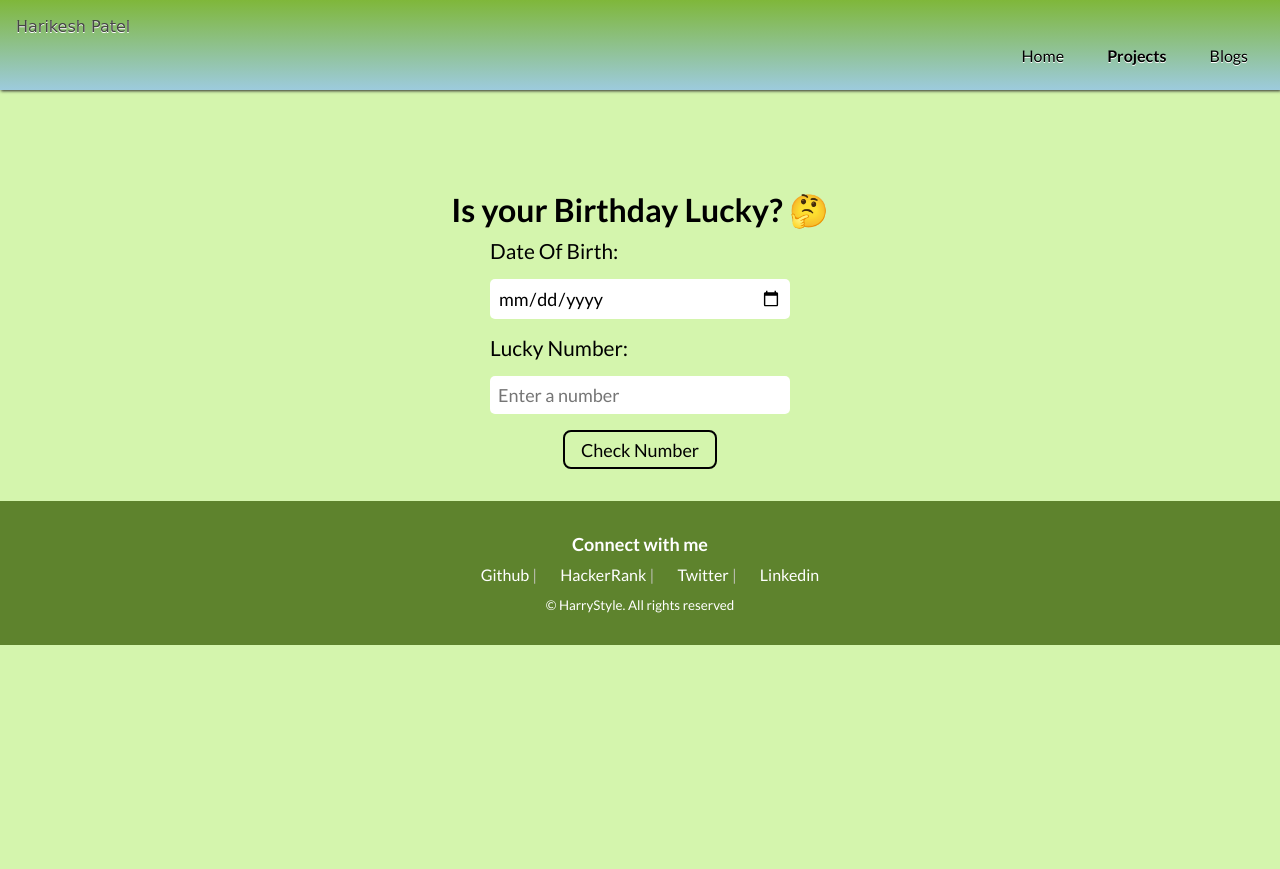
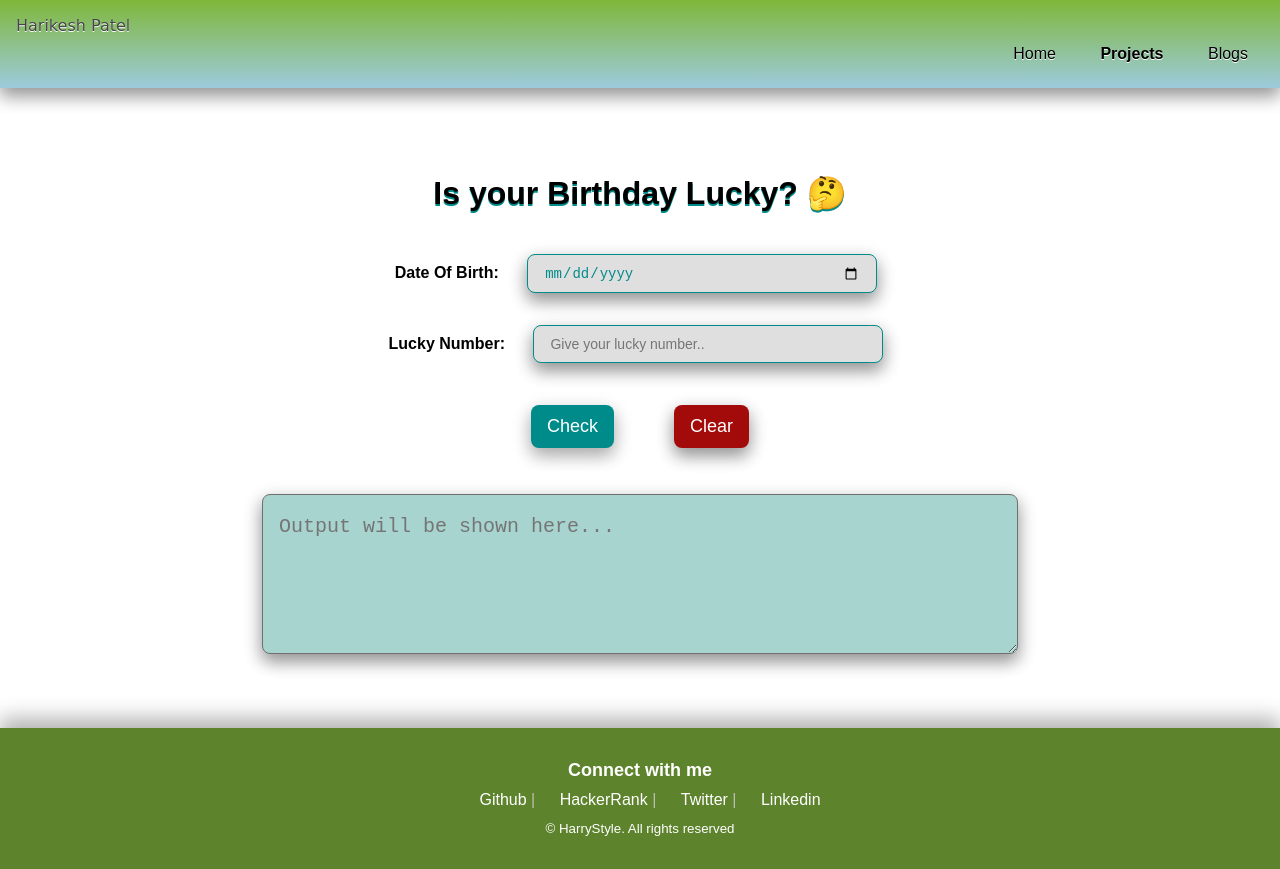
Before and after one commit to kumarharikesh/Lucky-Birthday-, a plain HTML site: page index.html in a window 1280 px wide. Before the commit the page ends 800 px from the top, so only its background shows below. Drawn offline with Linux system fonts and the light colour scheme; a web font is replaced by a local one.

Commit message:
Add files via upload

```diff
--- a/index.html
+++ b/index.html
@@ -8,6 +8,7 @@
       rel="stylesheet"
     />
     <link rel="stylesheet" href="styles.css" />
+    <link rel="icon" type="image/x-icon" href="/image/harry-logo.svg">
     <title>Lucky-Birthday</title>
     <style>
       @import url("https://fonts.googleapis.com/css2?family=Stalinist+One&display=swap");
@@ -38,17 +39,41 @@
       </ul>
     </nav>
 
-    <h1 class="header">Is your Birthday Lucky? 🤔</h1>
-    <main class="container2">
-      <label for="date-of-birth">Date Of Birth:</label>
-      <input type="date" id="date-of-birth" />
-      <label for="lucky-number">Lucky Number:</label>
-      <input type="number" id="lucky-number" placeholder="Enter a number" />
-      <button id="calculate-number">Check Number</button>
-      <p id="output-container"></p>
-    </main>
+    <header>
+        <h1 class="header">Is your Birthday Lucky? 🤔</h1>
+    </header>
 
-    <script src="./script.js" type="text/javascript"></script>
+    <form class="lucky-birth-form" id="lucky-birth-form">
+        <div class="form-container">
+
+            <div class="label-input-container">
+
+                <div>
+                    <label class="input-label" for="dob">Date Of Birth: </label>
+                    <input type="date" class="input input-text" id="date" required>
+                </div>
+
+                <div>
+                    <label class="input-label" for="number">Lucky Number: </label>
+                    <input type="number" class="input input-text" id="number" placeholder="Give your lucky number.." required>
+                </div>
+
+            </div>
+
+            <div id="flexbox">
+                <div >
+                    <button class="btn-check" id="submit" type="submit">Check</button>
+                </div>
+                <div >
+                    <button class="btn-check" id="clear" type="reset">Clear</button>
+                </div>
+            </div>
+
+            <h3><textarea class="output" id="output" type="text" placeholder="Output will be shown here..." readonly></textarea></h3>
+
+        </div>
+    </form>
+
     <footer class="footer">
       <div class="footer-header">Connect with me</div>
       <ul class="social-links list-non-bullet">
@@ -94,5 +119,8 @@
       </ul>
       <small>© HarryStyle. All rights reserved</small>
     </footer>
+
+    <script src="./script.js" type="text/javascript"></script>
+
   </body>
 </html>
--- a/script.js
+++ b/script.js
@@ -1,36 +1,50 @@
-const dateOfBirth = document.querySelector("#date-of-birth");
-const luckyNumber = document.querySelector("#lucky-number");
-const checkButton = document.querySelector("#calculate-number");
-const displayMessage = document.querySelector("#output-container");
+const date=document.querySelector("#date");
+const inputNumber=document.querySelector("#number");
+const outputTag = document.querySelector(".output");
+const reset = document.querySelector("#clear");
 
-const calculateSum = (date) => {
-  let sum = 0;
-  date = date.replaceAll("-", "");
-  for (let digit of date) {
-    sum = sum + Number(digit);
-  }
-  return sum;
-};
 
-const checkIsNumberLucky = (sumOfDate, numberToCheck) => {
-  console.log(sumOfDate, numberToCheck);
-  if (sumOfDate % numberToCheck === 0) {
-    return showMessage(`${numberToCheck} is a lucky number!! 🥳 🥳 🥳 `);
-  }
-  showMessage(`${numberToCheck} is not that lucky 😕`);
-};
+const inputNumberValue = Number(inputNumber.value);
+const dateValue = date.value;
 
-const showMessage = (message) => {
-  displayMessage.innerText = message;
-};
+// const dobSum = (date) => {
 
-checkButton.addEventListener("click", () => {
-  const date = dateOfBirth.value;
-  const numberToCheck = luckyNumber.value;
-  if (date && numberToCheck) {
-    const sumOfDate = calculateSum(date);
-    checkIsNumberLucky(sumOfDate, numberToCheck);
-  } else {
-    showMessage("Please enter both the fields");
-  }
+//     let sum = 0;
+//     date = date.replaceAll("-", "");
+//     console.log(date);
+//     for (let digit of date) {
+//       sum = sum + Number(digit);
+//       console.log(digit);
+//     }
+//     return sum;
+// };
+
+// Calculating the luck
+function isLuckyNumber() {
+
+    let sum = 0;
+    // dateValue = dateValue.replaceAll("-", "");
+    console.log(inputNumberValue);
+    for (let digit of dateValue) {
+        if(!isNaN(digit)){
+            sum = sum + Number(digit);
+            console.log(digit);
+        }
+        console.log(digit);
+    }
+    console.log(sum);
+    if(sum % inputNumberValue === 0) {
+        outputTag.innerHTML="Hurrah!, Your Birthday is Lucky."
+    }else {
+        outputTag.innerHTML="Sorry!, Your lucky number is not lucky enough to make your birthday lucky. Try with another lucky number.."
+    }
+}
+
+reset.addEventListener("click", function() {
+    outputTag.innerText = "";
 });
+
+document.getElementById("lucky-birth-form").addEventListener("submit", function(event) {
+    isLuckyNumber();
+    event.preventDefault();
+});
--- a/styles.css
+++ b/styles.css
@@ -1,38 +1,31 @@
-:root {
-  --background-dark: #d4f5ad;
-  --black: #000;
-}
-
-html {
-  background-color: var(--background-dark);
-  color: var(--black);
-  height: 100%;
-}
-
+/* @import url("https://fonts.googleapis.com/css2?family=Montserrat:wght@400;700&display=swap"); */
 * {
   padding: 0;
   margin: 0;
   box-sizing: border-box;
-  font-family: "Lato", sans-serif;
 }
+:root {
+  --primary-color: #7fb73a;
+}
+body {
+  font-family: "Montserrat", sans-serif;
+  margin: 0px auto;
+  width: 100%;
+}
+a {
+    text-decoration: none;
+  }
 /** navigation **/
 .navigation {
-  background: -moz-linear-gradient(top, #7fb73a, skyblue);
-  background: -webkit-gradient(
-    linear,
-    left top,
-    left bottom,
-    from(#7fb73a),
-    to(rgb(157, 203, 221))
-  );
-
-  -moz-box-shadow: 1px 1px 3px #292929;
-  -webkit-box-shadow: 1px 1px 3px #292929;
-  box-shadow: 1px 1px 3px #292929;
-  color: #454545;
-  text-shadow: 0 1px 0 white;
-  padding: 1rem;
-}
+    background: -moz-linear-gradient(top, #7fb73a, skyblue);
+    background: -webkit-gradient(linear, left top, left bottom, from(#7fb73a), to(rgb(157, 203, 221)));
+    box-shadow: 0 8px 16px 0 rgb(0 0 0 / 30%), 0 6px 20px 0 rgb(0 0 0 / 19%);
+    -moz-box-shadow: 0 8px 16px 0 rgb(0 0 0 / 30%), 0 6px 20px 0 rgb(0 0 0 / 19%);
+    -webkit-box-shadow: 0 8px 16px 0 rgb(0 0 0 / 30%), 0 6px 20px 0 rgb(0 0 0 / 19%);
+    color: #454545;
+    text-shadow: 0 1px 0 white;
+    padding: 1rem;
+  }
 
 .navigation .nav-pills {
   text-align: right;
@@ -41,7 +34,6 @@ html {
 
 .navigation .link {
   color: black;
-  text-decoration: none;
   margin-left: 40px;
 }
 
@@ -49,65 +41,118 @@ html {
   font-weight: bold;
 }
 
-.header {
+/* Header */
+header h1 {
   text-align: center;
-  margin-top: 100px;
+  margin: 1rem;
+  padding-top: 70px;
+  text-shadow: 0 2px 0 darkcyan;
 }
 
-.container2 {
-  width: 300px;
-  margin: auto auto;
+/* form */
+form {
+    margin: 0 0 4rem;
+    padding: 10px;
 }
 
-label,
-input {
-  display: block;
-  margin-top: 0.5rem;
-  width: 100%;
+.label-input-container{
+    text-align: center;
 }
 
-label {
-  font-weight: 500;
-  font-size: 1.3rem;
+.input{
+  margin-left: 20px;
+  color: darkcyan;
 }
 
-input {
-  border-radius: 5px;
-  padding: 0.5rem;
-  border: transparent;
-  font-size: large;
-  margin: 1rem 0;
+.input-label {
+  font-weight: bold;
+  margin: 0.5rem;
 }
 
-#calculate-number {
-  margin: 0.5rem auto;
+.input-text {
+  font-size: 14px;
+  outline: rgb(255, 255, 255);
+  padding: 0.6rem 1rem;
+  margin: 1rem;
+  border-radius: 0.5rem;
+  border: 1px solid darkcyan;
+  background-color: rgb(223, 223, 223);
+  box-shadow: 0 8px 16px 0 rgb(0 0 0 / 30%), 0 6px 20px 0 rgb(0 0 0 / 19%);
+  width: 50%;
+  max-width: 350px;
+}
+#output {
+  margin: auto;
+  margin-top: 30px;
   display: block;
+  padding: 1rem;
+  width: 80%;
+  height: 20vh;
+  outline: none;
+  border: 1px solid rgb(112, 112, 112);
+  border-radius: 0.5rem;
+  background-color: rgb(167, 212, 207);
+  box-shadow: 0 8px 16px 0 rgb(0 0 0 / 30%), 0 6px 20px 0 rgb(0 0 0 / 19%);
+}
+/* Media Query for Large screens */
+@media (min-width: 800px) {
+  #output {
+    width: 60%;
+  }
+  .input-text {
+    width: 100%;
+  }
 }
 
-#calculate-number {
-  background-color: var(--background-dark);
-  border: 2px solid var(--black);
-  color: var(--black);
-  padding: 0.4rem 1rem;
+.btn-check {
+  background: var(--primary-color);
+  border: none;
+  color: #fff;
+  padding: 0.7rem 1rem;
   border-radius: 0.5rem;
   font-size: large;
   cursor: pointer;
-  outline: var(--black);
-  margin: auto;
+  outline: #fff;
+  margin: 1rem auto;
   display: block;
+  transition: 0.8S;
+}
+#submit:hover {
+  background-color: #0e4e26;
+}
+#clear:hover {
+  background-color: rgb(131, 35, 35);
+}
+#clear:focus-visible,
+#submit:focus-visible {
+  outline-offset: 1px;
+}
+#flexbox {
+  margin: 10px;
+  display: flex;
+  justify-content: center;
+  flex-flow: wrap;
+}
+form #flexbox > div {
+  margin-right: 30px;
+  margin-left: 30px;
+}
+#submit{
+  background-color: darkcyan;
+  box-shadow: 0 8px 16px 0 rgb(0 0 0 / 20%), 0 6px 20px 0 rgb(0 0 0 / 19%);
+}
+#clear{
+  background-color: rgb(163, 11, 11);
+  box-shadow: 0 8px 16px 0 rgb(0 0 0 / 30%), 0 6px 20px 0 rgb(0 0 0 / 19%);
 }
 
-#output-container {
-  display: block;
-  margin: auto;
-  margin-top: 1rem;
-  width: 100%;
-  text-align: center;
-  padding: 0.5rem;
-  font-size: x-large;
-  border-color: var(--black);
-  border-width: medium;
-  border-radius: 5px;
+/* Media Query for Large screens */
+@media (min-width: 1024px) {
+  #output,
+  .output {
+    font-size: x-large;
+    padding-top: 20px;
+  }
 }
 
 a,
@@ -120,17 +165,20 @@ img {
   width: 40px;
   padding: 0.2rem;
 }
+
+/** footers **/
+
 .footer {
   background-color: #5e832d;
   padding: 2rem 1rem;
   text-align: center;
   color: white;
+  box-shadow: 0px -10px 20px 0px rgb(0 0 0 / 30%), 2px 1px 0px 0px rgb(0 0 0 / 19%);
 }
 
 .footer .link {
   color: white;
   transition: 0.3s;
-  text-decoration: none;
   margin-left: 20px;
 }
 .footer .link:hover {
```
Also changed, not shown: image/harry-logo.svg (added).
